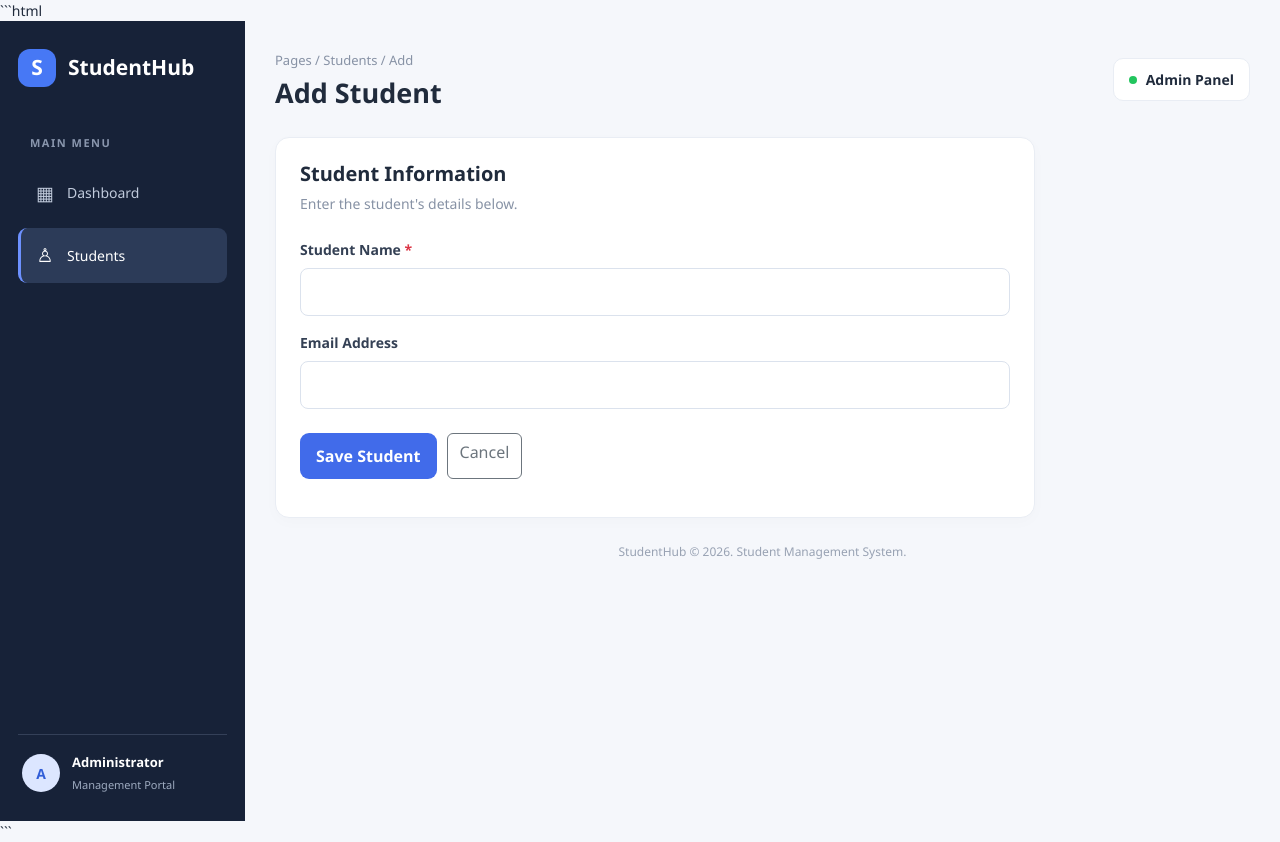
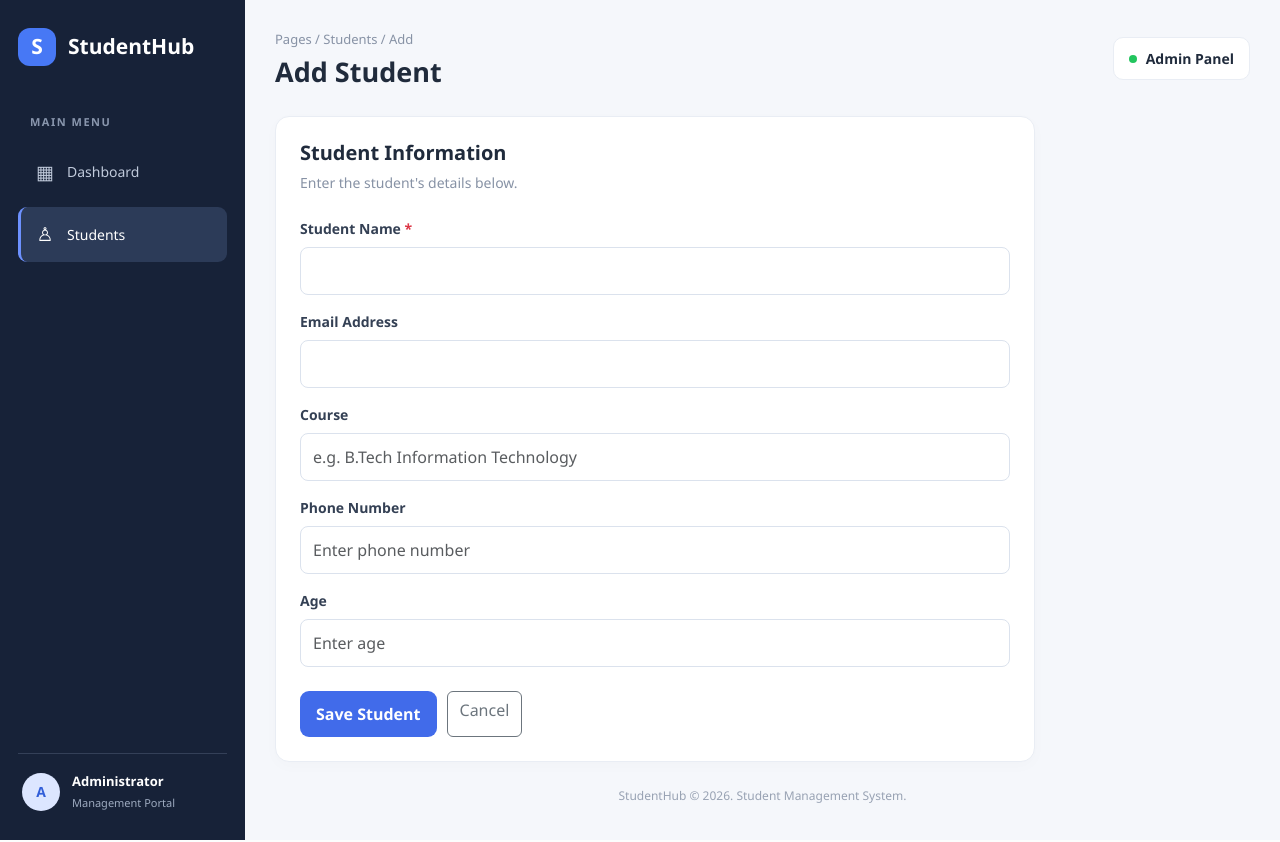
Before and after one commit to DevineniTeja/studentmanagement_falsk_App, a Flask app: page /add in a window 1280 px wide. Run offline with Flask 3, Linux system fonts and the light colour scheme.

Commit message:
Update add_student.html

````diff
--- a/Student_Management_APP1/templates/add_student.html
+++ b/Student_Management_APP1/templates/add_student.html
@@ -1,20 +1,15 @@
-```html
+
 <!DOCTYPE html>
 <html lang="en">
 <head>
     <meta charset="UTF-8">
     <meta name="viewport" content="width=device-width, initial-scale=1.0">
-
     <title>Add Student | StudentHub</title>
 
-    <link
-        href="https://cdn.jsdelivr.net/npm/bootstrap@5.3.3/dist/css/bootstrap.min.css"
-        rel="stylesheet"
-    >
-    <link
-        rel="stylesheet"
-        href="{{ url_for('static', filename='css/style.css') }}"
-    >
+    <link href="https://cdn.jsdelivr.net/npm/bootstrap@5.3.3/dist/css/bootstrap.min.css"
+          rel="stylesheet">
+    <link rel="stylesheet"
+          href="{{ url_for('static', filename='css/style.css') }}">
 </head>
 <body>
 <div class="app-layout">
@@ -26,11 +21,9 @@
         </a>
 
         <p class="menu-label">MAIN MENU</p>
-
         <a href="{{ url_for('students.home') }}" class="menu-item">
             <span>▦</span> Dashboard
         </a>
-
         <a href="{{ url_for('students.home') }}#students"
            class="menu-item active">
             <span>♙</span> Students
@@ -52,7 +45,6 @@
                 <p class="breadcrumb-text">Pages / Students / Add</p>
                 <h1>Add Student</h1>
             </div>
-
             <div class="admin-badge">
                 <span class="status-dot"></span> Admin Panel
             </div>
@@ -66,8 +58,7 @@
 
             {% with messages = get_flashed_messages(with_categories=true) %}
                 {% for category, message in messages %}
-                    <div class="alert alert-{{ category }}"
-                         role="alert">
+                    <div class="alert alert-{{ category }}" role="alert">
                         {{ message }}
                     </div>
                 {% endfor %}
@@ -80,31 +71,42 @@
                     <label for="name" class="form-label">
                         Student Name <span class="required">*</span>
                     </label>
+                    <input type="text" id="name" name="name"
+                           class="form-control" maxlength="100" required
+                           value="{{ request.form.get('name', '') }}">
+                </div>
 
-                    <input
-                        type="text"
-                        id="name"
-                        name="name"
-                        class="form-control"
-                        maxlength="100"
-                        required
-                        value="{{ request.form.get('name', '') }}"
-                    >
+                <div class="mb-3">
+                    <label for="email" class="form-label">
+                        Email Address
+                    </label>
+                    <input type="email" id="email" name="email"
+                           class="form-control" maxlength="150"
+                           value="{{ request.form.get('email', '') }}">
+                </div>
+
+                <div class="mb-3">
+                    <label for="course" class="form-label">Course</label>
+                    <input type="text" id="course" name="course"
+                           class="form-control" maxlength="100"
+                           placeholder="e.g. B.Tech Information Technology"
+                           value="{{ request.form.get('course', '') }}">
+                </div>
+
+                <div class="mb-3">
+                    <label for="phone" class="form-label">Phone Number</label>
+                    <input type="tel" id="phone" name="phone"
+                           class="form-control" maxlength="20"
+                           placeholder="Enter phone number"
+                           value="{{ request.form.get('phone', '') }}">
                 </div>
 
                 <div class="mb-4">
-                    <label for="email" class="form-label">
-                        Email Address
-                    </label>
-
-                    <input
-                        type="email"
-                        id="email"
-                        name="email"
-                        class="form-control"
-                        maxlength="150"
-                        value="{{ request.form.get('email', '') }}"
-                    >
+                    <label for="age" class="form-label">Age</label>
+                    <input type="number" id="age" name="age"
+                           class="form-control" min="1" max="120"
+                           placeholder="Enter age"
+                           value="{{ request.form.get('age', '') }}">
                 </div>
 
                 <div class="form-actions">
@@ -112,13 +114,11 @@
                             class="btn btn-primary add-button">
                         Save Student
                     </button>
-
                     <a href="{{ url_for('students.home') }}"
                        class="btn btn-outline-secondary">
                         Cancel
                     </a>
                 </div>
-
             </form>
         </section>
 
@@ -132,4 +132,3 @@
 <script src="https://cdn.jsdelivr.net/npm/bootstrap@5.3.3/dist/js/bootstrap.bundle.min.js"></script>
 </body>
 </html>
-```
````
